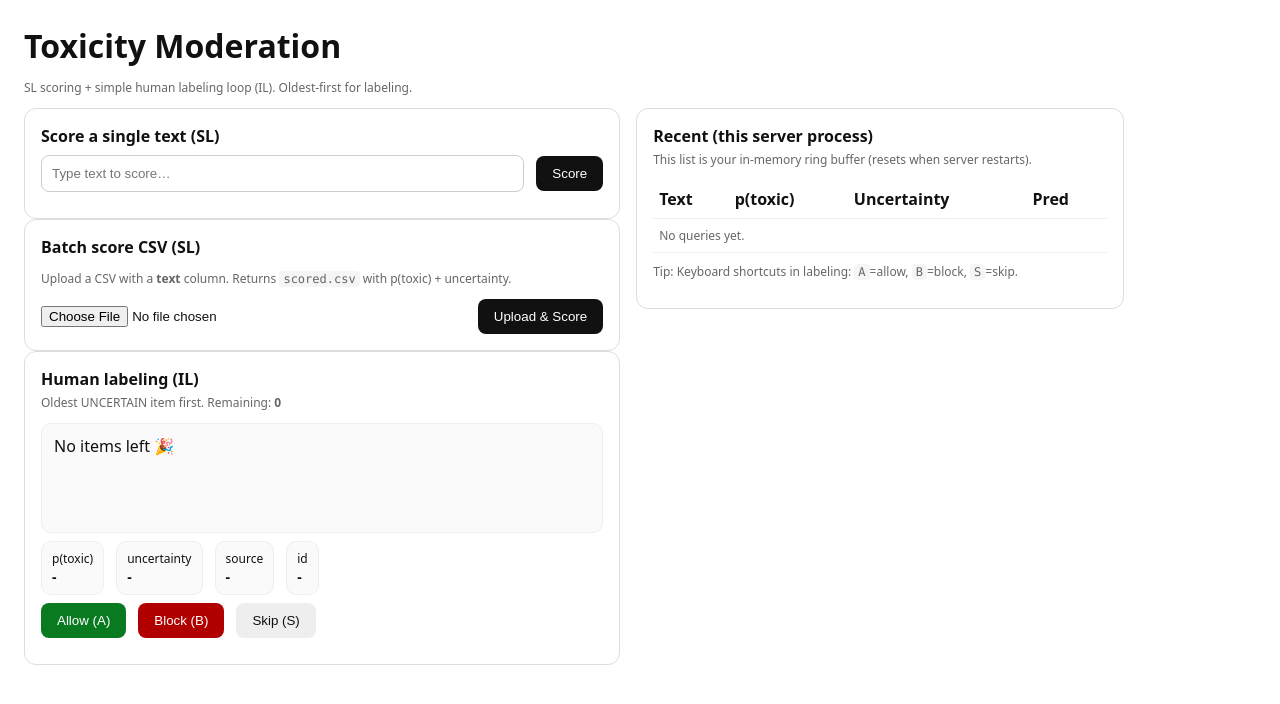
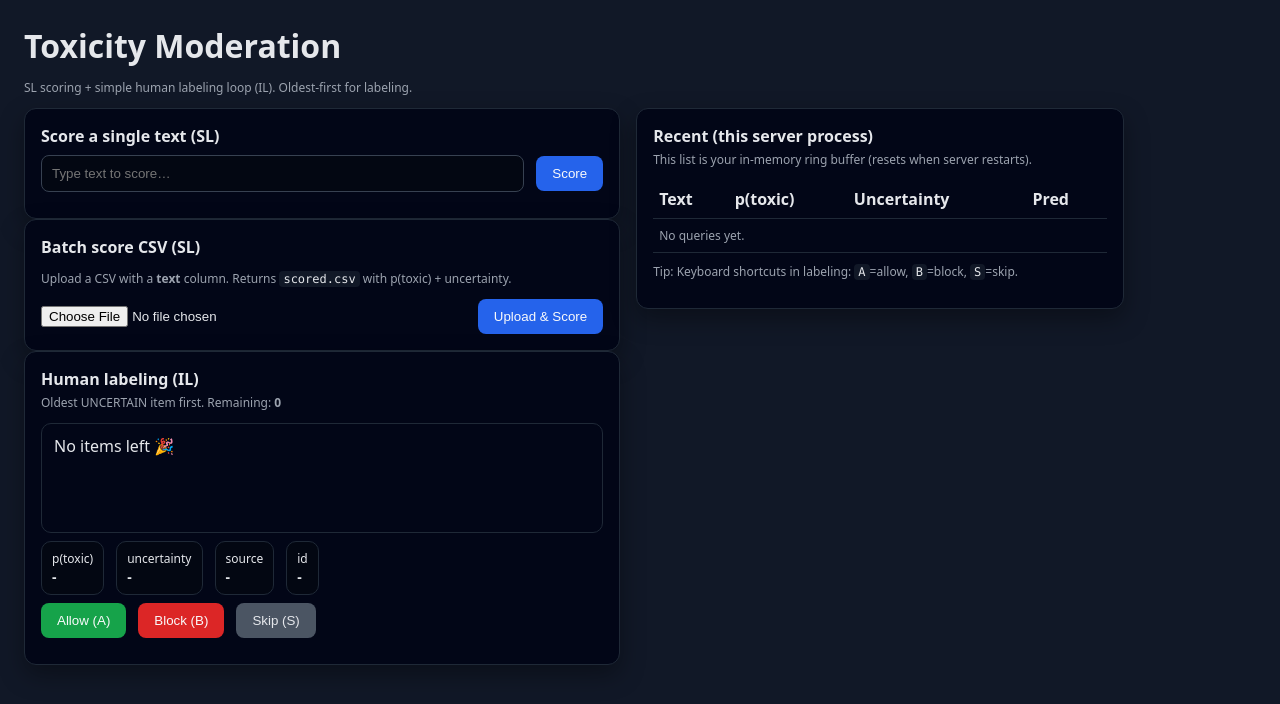
Before and after one commit to samuski/toxicity_detector, a Django app: page /moderation/ in a window 1280 px wide. Shown: the top 704 px of the page. Run offline with Django 5.2, Linux system fonts and the light colour scheme; data that the repository does not hold is empty.

Commit message:
Dashboard is now in perma darkmode for your eyes

```diff
--- a/templates/moderation/dashboard.html
+++ b/templates/moderation/dashboard.html
@@ -8,10 +8,11 @@
       body {
         font-family: system-ui, Arial, sans-serif;
         margin: 24px;
-        background: #fff;
-        color: #111;
+        background: #111827;   /* dark slate */
+        color: #e5e7eb;        /* soft light gray */
       }
       h1 { margin: 0 0 12px; }
+
       .grid {
         display: grid;
         grid-template-columns: 1fr;
@@ -24,29 +25,38 @@
           align-items: start;
         }
       }
+
       .card {
-        border: 1px solid #ddd;
+        border: 1px solid #1f2937;
         border-radius: 12px;
         padding: 16px;
-        background: #fff;
+        background: #020617;   /* near-black, but not full black */
+        box-shadow: 0 10px 25px rgba(0,0,0,0.35);
       }
+
       .row {
         display: flex;
         gap: 12px;
         align-items: center;
         flex-wrap: wrap;
       }
+
       input[type="text"] {
         flex: 1;
         min-width: 260px;
         padding: 10px;
-        border: 1px solid #ccc;
+        border: 1px solid #374151;
         border-radius: 8px;
+        background: #030712;
+        color: #e5e7eb;
       }
+
       input[type="file"] {
         flex: 1;
         min-width: 260px;
+        color: #e5e7eb;
       }
+
       button {
         padding: 10px 16px;
         border: 0;
@@ -54,51 +64,59 @@
         cursor: pointer;
       }
       button:disabled { opacity: 0.6; cursor: not-allowed; }
+
       .btn {
-        background: #111;
-        color: #fff;
+        background: #2563eb;   /* blue primary */
+        color: #f9fafb;
       }
-      .btn-allow { background: #0a7a21; color: #fff; }
-      .btn-block { background: #b10000; color: #fff; }
-      .btn-soft { background: #eee; color: #111; }
+      .btn-allow { background: #16a34a; color: #f9fafb; }
+      .btn-block { background: #dc2626; color: #f9fafb; }
+      .btn-soft  { background: #4b5563; color: #e5e7eb; }
+
       .muted {
-        color: #666;
+        color: #9ca3af;
         font-size: 12px;
       }
+
       .pill {
         display: inline-block;
         padding: 2px 8px;
         border-radius: 999px;
         font-size: 12px;
       }
-      .pill.ok { background: #e9f6ec; color: #0a7a21; }
-      .pill.bad { background: #fdeaea; color: #b10000; }
+      .pill.ok  { background: #064e3b; color: #bbf7d0; }
+      .pill.bad { background: #7f1d1d; color: #fecaca; }
+
       code {
         font-family: ui-monospace, SFMono-Regular, Menlo, Monaco, Consolas,
           "Liberation Mono", "Courier New", monospace;
         font-size: 12px;
-        background: #f5f5f5;
+        background: #111827;
         padding: 1px 4px;
         border-radius: 4px;
+        color: #e5e7eb;
       }
+
       table { border-collapse: collapse; width: 100%; }
       th, td {
         text-align: left;
         padding: 8px 6px;
-        border-bottom: 1px solid #eee;
+        border-bottom: 1px solid #1f2937;
         vertical-align: top;
         word-break: break-word;
       }
+
       .section-title {
         margin: 0 0 8px;
         font-size: 16px;
       }
+
       .spacer { height: 8px; }
 
       /* IL text display */
       .il-box {
-        border: 1px solid #eee;
-        background: #fafafa;
+        border: 1px solid #1f2937;
+        background: #020617;
         border-radius: 10px;
         padding: 12px;
         white-space: pre-wrap;
@@ -113,14 +131,15 @@
         margin-top: 8px;
       }
       .kpi > div {
-        border: 1px solid #eee;
+        border: 1px solid #1f2937;
         border-radius: 10px;
         padding: 8px 10px;
-        background: #fafafa;
+        background: #030712;
         font-size: 12px;
       }
       .kpi b { font-size: 14px; }
     </style>
+
   </head>
   <body>
     <h1>Toxicity Moderation</h1>
```
